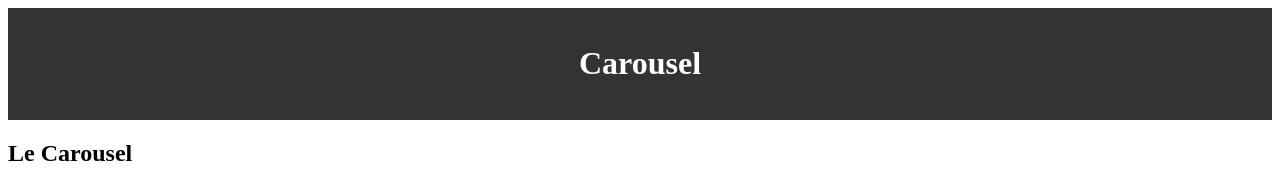
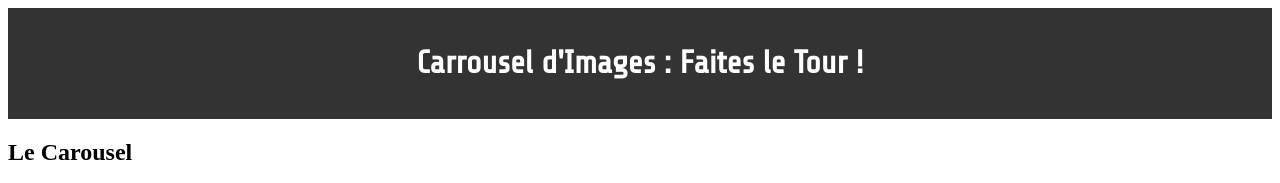
Before and after one commit to LucasAliasElvennope/Carousel_js, a plain HTML site: page index.html in a window 1280 px wide. Shown: the top 183 px of the page. Drawn offline with Linux system fonts and the light colour scheme.

Commit message:
feat : font added to header and footer and header title changed

```diff
--- a/index.html
+++ b/index.html
@@ -10,7 +10,7 @@
 </head>
 <body>
   <header id="header">
-    <h1>Carousel</h1>
+    <h1>Carrousel d'Images : Faites le Tour !</h1>
   </header>
   <main>
     <section id="container">
--- a/sass/layout/_footer.scss
+++ b/sass/layout/_footer.scss
@@ -1,4 +1,5 @@
 #footer {
+    font-family: 'Share Tech', monospace;
     background-color: #333;
     color: #fff;
     padding: 1rem;
--- a/sass/layout/_header.scss
+++ b/sass/layout/_header.scss
@@ -1,4 +1,5 @@
 #header {
+    font-family: 'Share Tech', monospace;
     background-color: #333;
     color: #fff;
     padding: 1rem;
```
Also changed, not shown: css/style.css, 1 other file.
